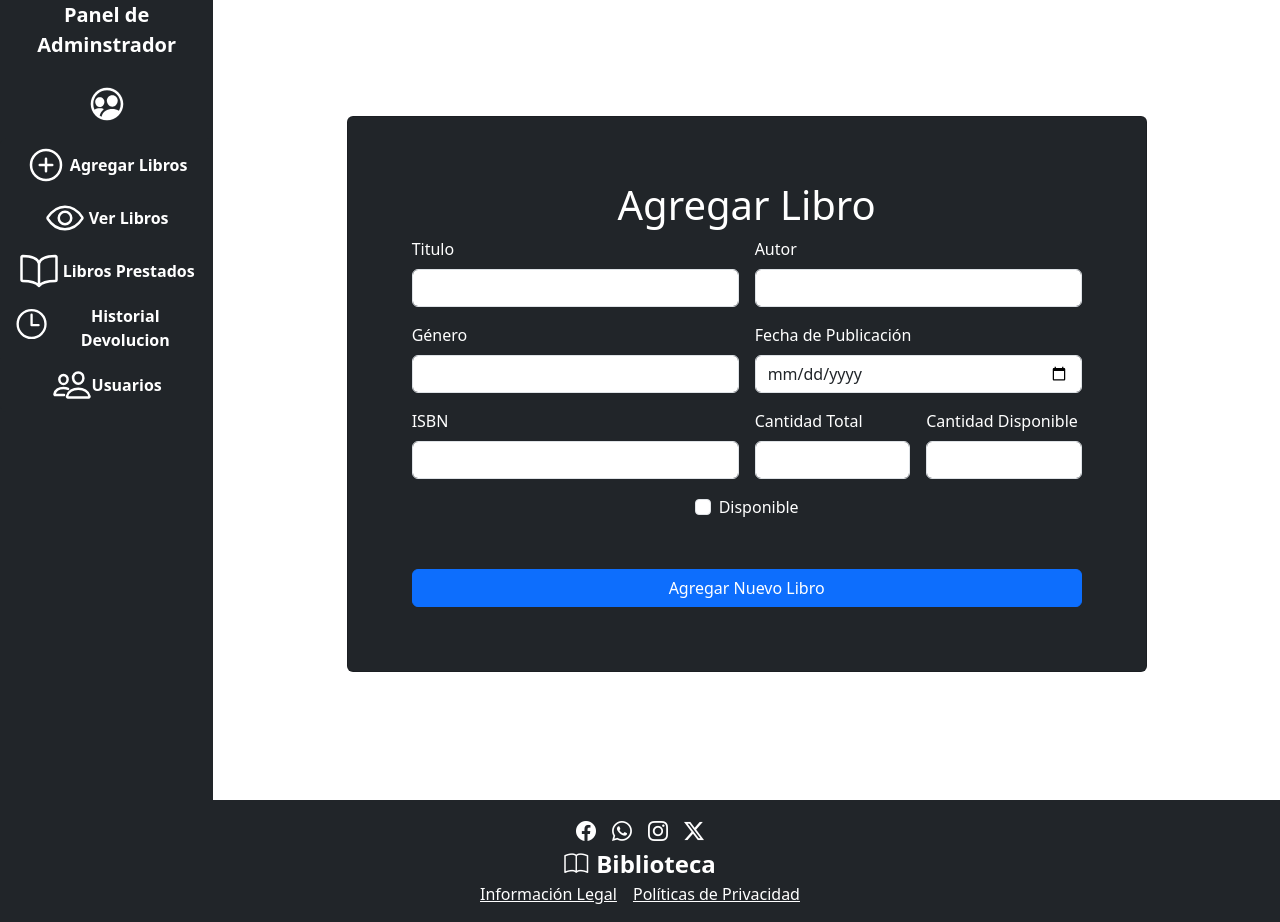
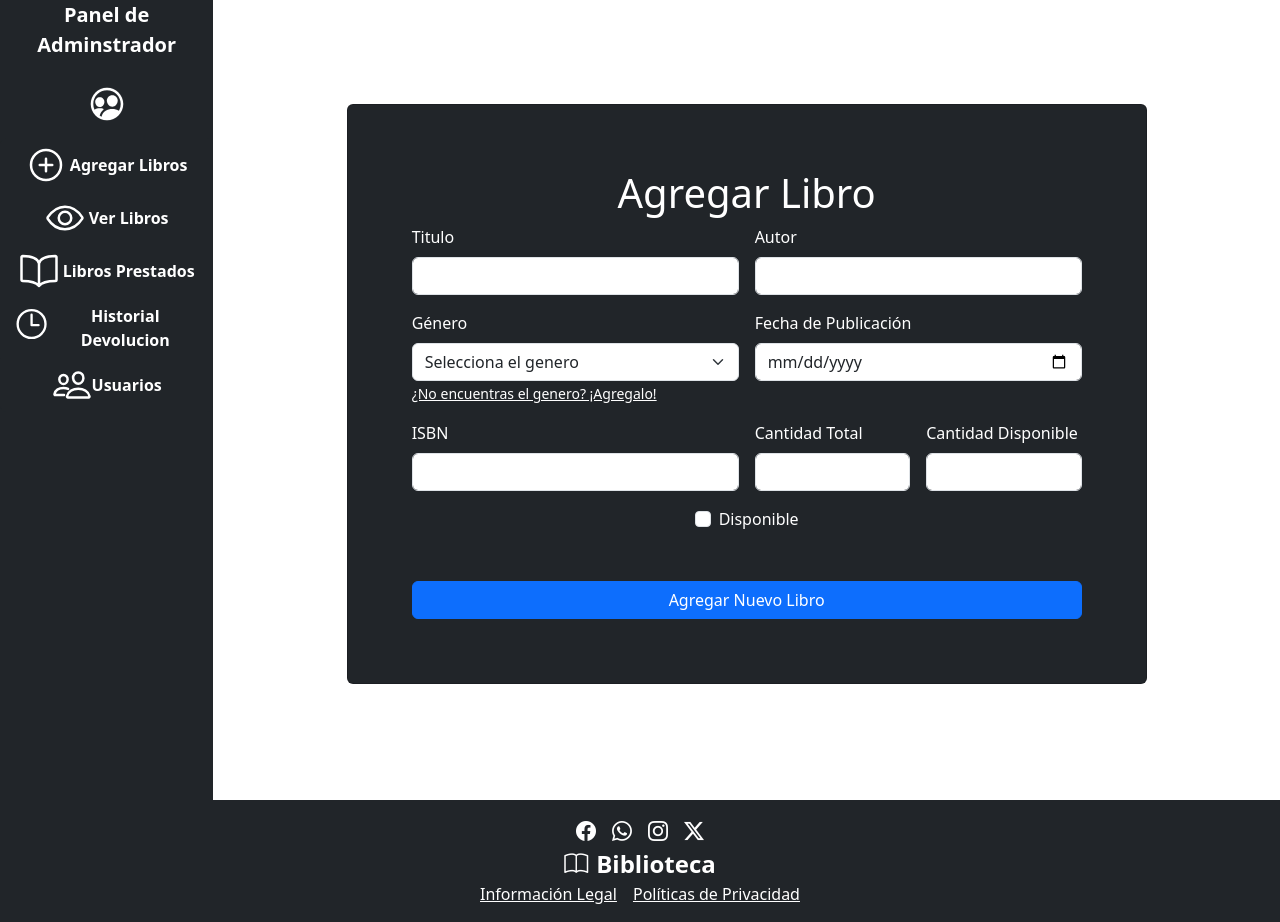
Before and after one commit to Nowht/DjangoBiblioteca, a Django app: page /agregar/ in a window 1280 px wide. Shown: the part 70-992 px from the top of the page. Run offline with Django 5.2, Linux system fonts and the light colour scheme; a user stored in the database is signed in; data comes from the database, SQL or seed files in the repository.

Commit message:
puliendo 0.2

```diff
--- a/app/models.py
+++ b/app/models.py
@@ -1,10 +1,13 @@
 from django.db import models
 from django.contrib.auth.models import User
+
+class genero(models.Model):
+    genero = models.CharField(max_length=100, unique=True)
 
 class libros(models.Model):
     titulo = models.CharField(max_length=100)
     autor = models.CharField(max_length=100)
-    genero = models.CharField(max_length=100)
+    genero = models.ForeignKey(genero, on_delete=models.SET_NULL, null=True, blank=True)
     fecha_publicacion = models.DateField()
     disponibilidad = models.BooleanField(default=True)
     isbn = models.CharField(max_length=13, unique=True)
--- a/app/templates/admins/AgregarLibro.html
+++ b/app/templates/admins/AgregarLibro.html
@@ -15,7 +15,13 @@
               </div>
               <div class="col-md-6">
                   <label for="genero" class="form-label">Género</label>
-                  <input type="text" class="form-control" name="genero" id="genero">
+                  <select class="form-select" name="genero" aria-label="Default select example">
+                    <option selected>Selecciona el genero</option>
+                    {% for g in genero %}
+                    <option value="{{ g.id }}">{{ g.genero }}</option>
+                    {% endfor %}
+                  </select>
+                  <a href="" data-bs-toggle="modal" data-bs-target="#agregar" class="form-text text-white">¿No encuentras el genero? ¡Agregalo!</a>
               </div>
               <div class="col-md-6">
                   <label for="fecha_publicacion" class="form-label">Fecha de Publicación</label>
@@ -47,6 +53,59 @@
           </form>
       </div>
   </div>
+
+  <!-- Modal Genero -->
+  <div
+  class="modal fade"
+  id="agregar"
+  tabindex="-1"
+  aria-hidden="true"
+>
+  <div class="modal-dialog">
+    <div class="modal-content">
+      <div class="modal-body">
+        <div class="d-flex flex-row-reverse">
+          <button
+            type="button"
+            class="btn-close"
+            data-bs-dismiss="modal"
+            aria-label="Close"
+          ></button>
+        </div>
+        <form
+          action="{% url 'genero' %}"
+          method="post"
+        >
+          {% csrf_token %}
+          <h1 class="modal-title text-center">
+            Agregar Genero
+          </h1>
+          <div class="row m-2">
+            <div class="col">
+              <div class="form-floating">
+                <input
+                  type="text"
+                  class="form-control"
+                  name="genero"
+                  id="genero"
+                  placeholder=""
+                />
+                <label for="genero">Agrega el genero</label>
+              </div>
+            </div>
+          </div>
+          <p class="text-danger text-center mt-3">{{ error }}</p>
+          <div class="container text-center mt-4 d-grid">
+            <button class="btn btn-primary" type="submit">
+              Agregar
+            </button>
+          </div>
+        </form>
+      </div>
+    </div>
+  </div>
+</div>
+
 </div>
 
 
--- a/app/templates/admins/base_admin.html
+++ b/app/templates/admins/base_admin.html
@@ -93,7 +93,7 @@
       </div>
     </div>
   </div>
-  <div class="col-10 d-flex justify-content-center p-0">
+  <div class="col-10 d-flex p-0">
     {% block admin_content %} {% endblock %}
   </div>
 </div>
--- a/app/templates/admins/dashboardAdmin.html
+++ b/app/templates/admins/dashboardAdmin.html
@@ -1,5 +1,5 @@
 {% extends "../admins/base_admin.html" %} {% load static %}  {% block admin_content %}
-<div class="container" style="max-width: 900px;">
+<div class="container" style="max-width: 900px; max-height: 500px;">
   <h1 class="text-center">Dashboard Admin</h1>
     <canvas id="prestamosChart" class="w-auto h-auto d-none d-md-block"></canvas>
     <p class="d-block d-md-none">Graficos solo disponible en pantallas grandes de momento :(</p>
--- a/app/templates/admins/gestionar_inventario.html
+++ b/app/templates/admins/gestionar_inventario.html
@@ -78,7 +78,7 @@
 
                 <p class="fs-3 fw-bold text-danger m-1">Género:</p>
                 <li class="list-group-item list-group-item-primary">
-                  <p class="m-0">{{ inventario.genero }}</p>
+                  <p class="m-0">{{ inventario.genero.genero }}</p>
                 </li>
 
                 <p class="fs-3 fw-bold text-danger m-1">
@@ -185,7 +185,7 @@
                         id="genero"
                         name="genero"
                         placeholder=""
-                        value="{{ inventario.genero }}"
+                        value="{{ inventario.genero.genero }}"
                       />
                       <label for="genero">Género</label>
                     </div>
--- a/app/templates/landingPage/home.html
+++ b/app/templates/landingPage/home.html
@@ -65,11 +65,11 @@
     <!-- informacion -->
     <div class="col-12 bg-success-subtle">
       <div class="row text-center">
-        <div class="col-12 col-lg-6 mt-5">
+        <div class="col-12 col-lg-6 my-5">
           <img width="128px" src="{% static 'img/libros2.png' %}" alt="">
           <h5 class="">Recuerda Devolver los libros, Puedes Revisarlo los libros que hayas prestado iniciando sesion</h5>
         </div>
-        <div class="col-12 col-lg-6 mt-5">
+        <div class="col-12 col-lg-6 my-5">
           <img width="128px" src="{% static 'img/libros.png' %}" alt="">
           <h5>Los libros de no deben de estar en mal estado</h5>
         </div>
--- a/app/templates/usuarios/listalibros.html
+++ b/app/templates/usuarios/listalibros.html
@@ -7,7 +7,7 @@
       <div class="container">
         <p class="fs-3 mb-0">{{ book.titulo }}</p>
         <p class="font-monospace mb-0">Autor: {{ book.autor }}</p>
-        <p class="font-monospace mb-0">Género: {{ book.genero }}</p>
+        <p class="font-monospace mb-0">Género: {{ book.genero.genero }}</p>
         <p class="font-monospace">
           Cantidad Disponible: {{ book.cantidad_disponible }}
         </p>
--- a/app/urls.py
+++ b/app/urls.py
@@ -10,6 +10,7 @@ urlpatterns = [
     path('user-dashboard/', usuario_dashboard, name='usuario_dashboard'),
     path('perfil/', profile, name='perfil_usuario'),
     path('agregar/',agregar_libros,name='agregar'),
+    path('agregar-genero/',agregar_genero,name='genero'),
     path('inventario/',gestionar_inventario,name='inventario'),
     path('libros/',lista_libros,name='lista_libros'),
     path('solicitud/<int:id>/',solicitar_libro,name='solicitud'),
--- a/app/views.py
+++ b/app/views.py
@@ -100,11 +100,18 @@ def nuevo_usuario(request):
         if User.objects.filter(username=datos['username']).exists():
             return render(request, 'admins/registro.html', {'error':'El nombre de usuario ya existe'})
 
+        if User.objects.filter(email=datos['email']).exists():
+            return render(request, 'admins/registro.html', {'error':'El correo electronico ya existe'})
+
         new_usuario = User.objects.create_user(
             username=datos['username'],
             password=datos['password'],
             email=datos['email'],
         )
+
+        if 'es_admin' in datos :
+            new_usuario.is_staff = True
+        new_usuario.save()
 
         return redirect('usuarios')
 
@@ -142,14 +149,16 @@ def gestionar_inventario(request):
 #Vista para agregar libros
 @user_passes_test(es_admin)
 def agregar_libros(request):
+    gender = genero.objects.all()
     if request.method == 'POST':
         nuevo_libro = request.POST.dict()
+        libro_genero = genero.objects.get(id=nuevo_libro['genero'])
 
         try:
             new_book, nuevo = libros.objects.get_or_create(
             titulo = nuevo_libro['titulo'],
             autor = nuevo_libro['autor'],
-            genero = nuevo_libro['genero'],
+            genero = libro_genero,
             fecha_publicacion = nuevo_libro['fecha_publicacion'],
             disponibilidad = nuevo_libro['disponibilidad'],
             isbn = nuevo_libro['isbn'],
@@ -157,13 +166,19 @@ def agregar_libros(request):
             cantidad_disponible = nuevo_libro['cantidad_disponible'],
 
         )
-            return redirect('dashboard')
+            return redirect('agregar')
 
         except IntegrityError:
             error_isbn = f"El ISBN '{nuevo_libro['isbn']}' ya esta registrado"
-            return render(request, 'admins/AgregarLibro.html',{"error":error_isbn})
+            return render(request, 'admins/AgregarLibro.html',{"error":error_isbn, "genero":gender})
 
-    return render(request, 'admins/AgregarLibro.html')
+    return render(request, 'admins/AgregarLibro.html', {"genero":gender})
+
+#Vista para agregar generos
+@user_passes_test(es_admin)
+def agregar_genero(request):
+    nuevo = genero.objects.get_or_create(genero=request.POST['genero'])
+    return redirect('agregar')
 
 # Vista para actualizar datos de los libros
 @user_passes_test(es_admin)
```
Also changed, not shown: app/templates/admins/Perfil_usuarios.html (+10 -1 lines), app/templates/admins/registro.html (+10 -13 lines), app/migrations/0001_initial.py, app/migrations/0002_libros_cantidad_disponible_libros_cantidad_total.py (deleted), app/migrations/0003_perfilusuario.py (deleted), app/migrations/0004_alter_perfilusuario_numero_membresia.py (deleted), app/migrations/0005_alter_perfilusuario_numero_membresia.py (deleted), app/migrations/0006_alter_perfilusuario_numero_membresia.py (deleted), db.sqlite3.
